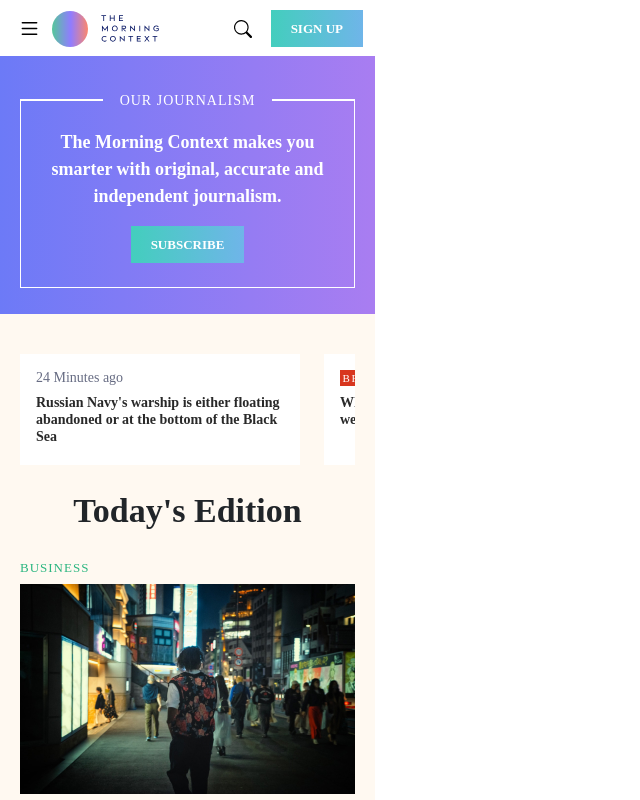
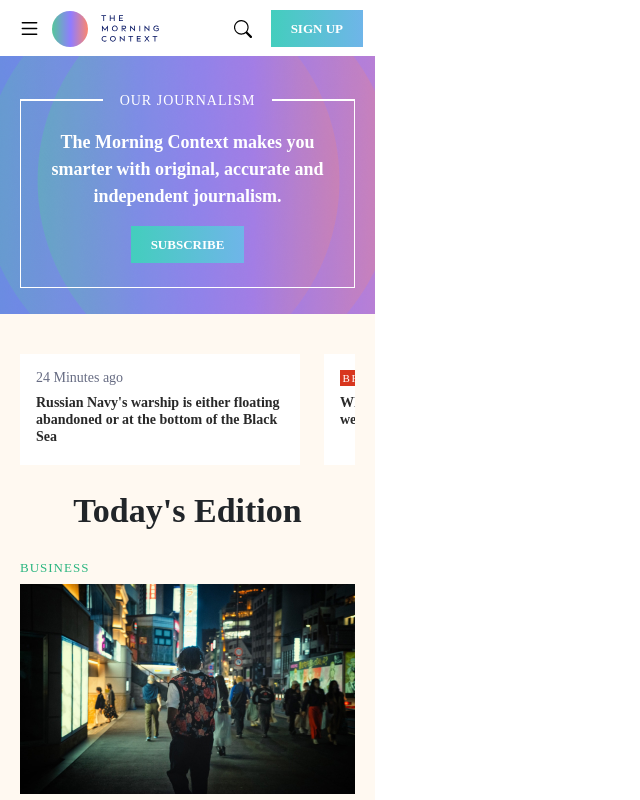
Before and after one commit to ymrg3307/tmc-assignment, a Next.js app: page / in a window 1280 px wide. Shown: the top 800 px of the page, without its empty margins (0-640 px from the left). Built offline with nearby package versions, Linux system fonts and the light colour scheme.

Commit message:
cta card background image added

```diff
--- a/src/app/molecules/motocard/MotoCard.jsx
+++ b/src/app/molecules/motocard/MotoCard.jsx
@@ -1,9 +1,10 @@
-import React from 'react'
 import styles from './MotoCard.module.css'
 import Button from '@/app/atoms/button/Button'
-
+import Image from 'next/image'
 const MotoCard = () => {
     return (
+
+        <div className={styles.morningContextImageCOntainer}>
             <div className={styles.ctaContainer}>
                 <div className={styles.topLineContainer}>
                     <div className={styles.halfBorder}></div>
@@ -15,6 +16,8 @@ const MotoCard = () => {
                     <Button text='SUBSCRIBE' />
                 </div>
             </div>
+        </div>
+
     )
 }
 
--- a/src/app/molecules/motocard/MotoCard.module.css
+++ b/src/app/molecules/motocard/MotoCard.module.css
@@ -1,12 +1,17 @@
-.ctaContainer {
+.morningContextImageCOntainer {
     width: 100%;
     height: 258px;
+    background-image: linear-gradient(90.97deg, #6C7AF7 0%, #A97DF1 99.9%);
+}
+
+.ctaContainer {
+    background-image: url(../../../../public/mrngtcontextbg.png);
+    width: 100%;
+    height: 100%;
     display: flex;
     flex-direction: column;
     justify-content: center;
     align-items: center;
-    background-image: linear-gradient(90.97deg, #6C7AF7 0%, #A97DF1 99.9%);
-    /* background-image: url(../../../../public/mrngtcontextbg.png); */
     padding: 41px 20px 32px 20px;
 }
 
--- a/src/app/molecules/yesterdaysection/YesterdaySection.jsx
+++ b/src/app/molecules/yesterdaysection/YesterdaySection.jsx
@@ -7,7 +7,7 @@ const YesterdaySection = () => {
         <div className={styles.yesterdaySectionContainer}>
             <div className={styles.headingContainer}>
                 <div className={styles.bookmarkHeadingContainer}>
-                    <Image src="/Vector_437.svg" height={15} width={16} />
+                    <Image src="/Vector_437.svg" alt='bookmark' height={15} width={16} />
                     <h3 className={styles.heading}>YESTERDAY</h3>
                 </div>
                 <h3 className={styles.date}>APRIL 12, 2022</h3>
```
Lines whose indentation alone changed are shown as unchanged.
